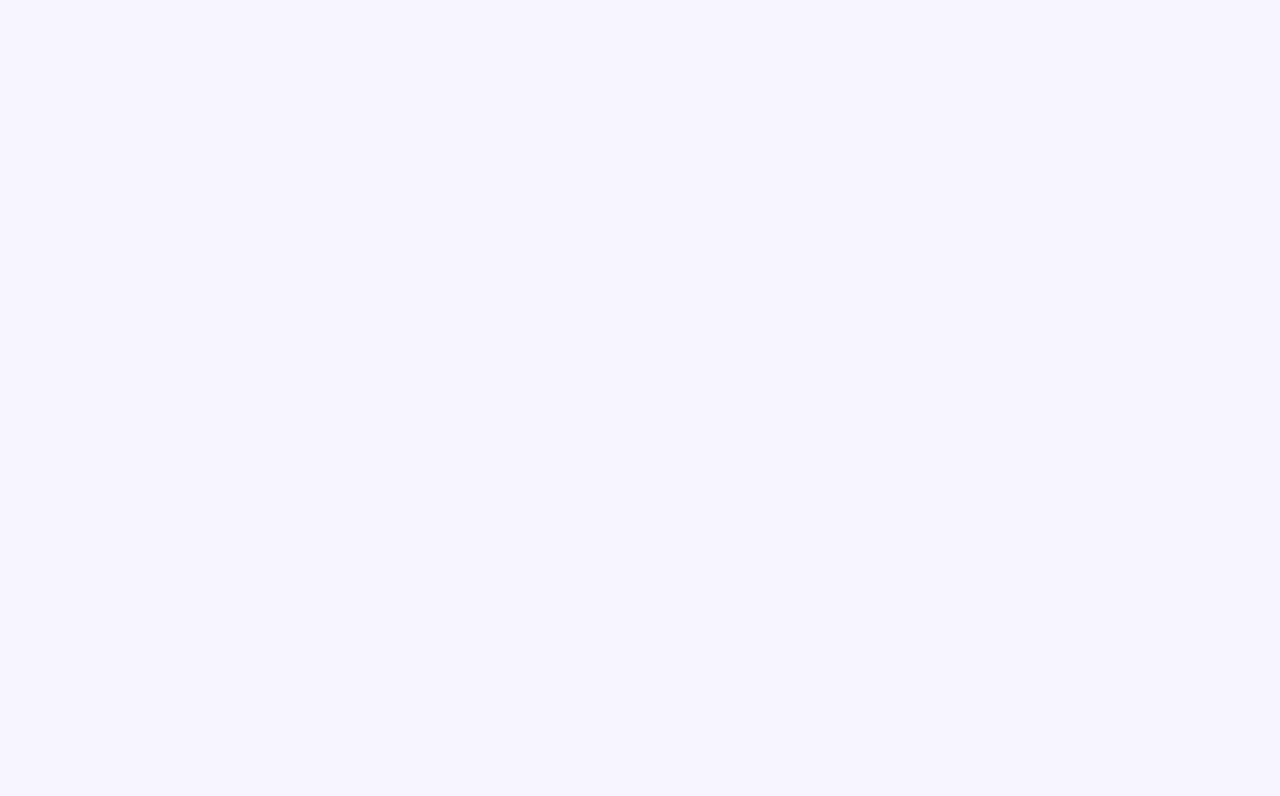
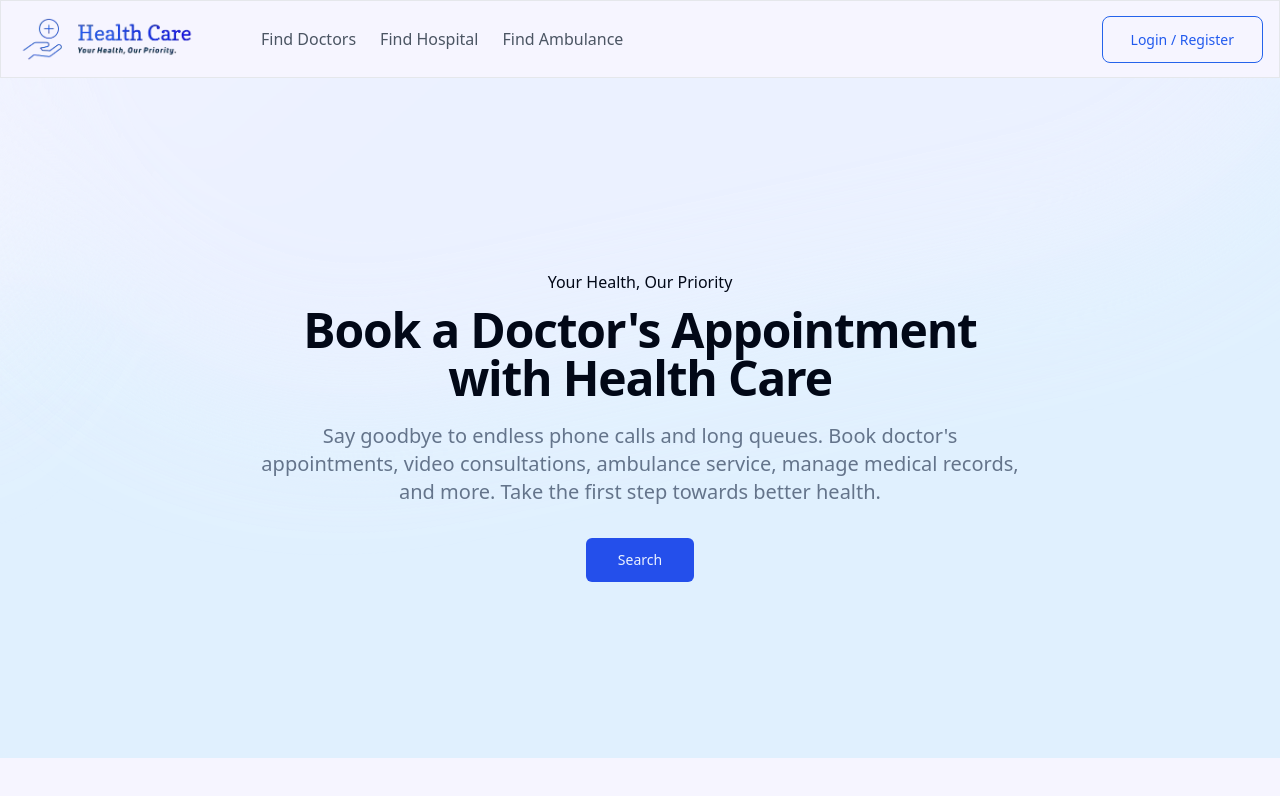
Before and after one commit to smsohag32/health-care-frontend, a React (Vite) app: page / in a window 1280 px wide. Shown: the top 796 px of the page. Built offline with nearby package versions, Linux system fonts and the light colour scheme.

Commit message:
hero section add

```diff
--- a/src/components/header/Header.jsx
+++ b/src/components/header/Header.jsx
@@ -1,12 +1,107 @@
-import React from 'react';
+import React, { useState } from 'react';
+import logo from "@/assets/logo/logo.webp";
+import { Link, NavLink } from 'react-router-dom';
+
 
 const Header = () => {
+   const [isMenuOpen, setIsMenuOpen] = useState(false);
+
+   const toggleMenu = () => {
+      setIsMenuOpen(!isMenuOpen);
+   };
+
+   const closeMenu = () => {
+      setIsMenuOpen(false);
+   };
+
    return (
-      <div>
-         <nav>
-               <div>
+      <div className='py-4 sticky top-0 z-50 border-[0.5px] body-bg border-b-gray-200'>
+         <nav className='main-container  flex items-center justify-between'>
+            <div className='flex z-50 items-center lg:gap-16'>
+               <Link to={'/'}>
+                  <img className='w-[150px] lg:w-[180px]' src={logo} alt="logo" />
+               </Link>
 
+               {/* large device*/}
+               <div className='hidden lg:flex items-center gap-6'>
+                  <NavLink
+                     to="/find-doctors"
+                     className={({ isActive }) =>
+                        isActive ? 'text-blue-600 font-semibold' : 'text-gray-600'
+                     }
+                  >
+                     Find Doctors
+                  </NavLink>
+                  <NavLink
+                     to="/find-hospital"
+                     className={({ isActive }) =>
+                        isActive ? 'text-blue-600 font-semibold' : 'text-gray-600'
+                     }
+                  >
+                     Find Hospital
+                  </NavLink>
+                  <NavLink
+                     to="/find-ambulance"
+                     className={({ isActive }) =>
+                        isActive ? 'text-blue-600 font-semibold' : 'text-gray-600'
+                     }
+                  >
+                     Find Ambulance
+                  </NavLink>
                </div>
+            </div>
+            {/* user authentication  */}
+            <div className='hidden lg:block'>
+               <Link className='outline-btn' to={'/auth/login'}>Login / Register</Link>
+            </div>
+
+
+            {/* toggle button */}
+
+            <div className='lg:hidden z-50 block'>
+               <button onClick={toggleMenu} className='title-text'><svg width="40" height="40" viewBox="0 0 24 24" fill="none" xmlns="http://www.w3.org/2000/svg">
+                  <path d="M3 12H21M3 6H21M9 18H21" stroke="currentColor" strokeWidth="2" strokeLinecap="round" strokeLinejoin="round" />
+               </svg>
+               </button>
+            </div>
+            {/* small device  */}
+
+
+            <div className={`lg:hidden border pt-20 mt-[80px] fixed inset-0 body-bg p-6 z-40 w-full flex flex-col items-center gap-6 overflow-hidden transition-transform duration-500  ease-in-out ${isMenuOpen ? 'transform duration-500 translate-y-0  opacity-100' : 'transform -translate-y-full opacity-0'}`}>
+               <NavLink
+                  to="/find-doctors"
+                  onClick={closeMenu}
+                  className={({ isActive }) =>
+                     isActive ? 'text-blue-600 font-semibold' : 'text-gray-600'
+                  }
+               >
+                  Find Doctors
+               </NavLink>
+               <NavLink
+                  to="/find-hospital"
+                  onClick={closeMenu}
+                  className={({ isActive }) =>
+                     isActive ? 'text-blue-600 font-semibold' : 'text-gray-600'
+                  }
+               >
+                  Find Hospital
+               </NavLink>
+               <NavLink
+                  to="/find-ambulance"
+                  onClick={closeMenu}
+                  className={({ isActive }) =>
+                     isActive ? 'text-blue-600 font-semibold' : 'text-gray-600'
+                  }
+               >
+                  Find Ambulance
+               </NavLink>
+
+               {/* user authentication  */}
+               <div className='lg:hidden mt-10'>
+                  <Link onClick={closeMenu} className='outline-btn' to={'/auth/login'}>Login / Register</Link>
+               </div>
+            </div>
+
          </nav>
       </div>
    );
--- a/src/index.css
+++ b/src/index.css
@@ -60,11 +60,12 @@
 }
 
 @layer base {
-   * {
-      @apply border-border;
+   body {
+      @apply bg-background  text-foreground text-[16px] font-medium;
    }
-   body {
-      @apply bg-background text-foreground text-[16px] font-medium;
+
+   .main-container {
+      @apply max-w-[1380px] mx-auto w-full px-6 lg:px-4;
    }
    .primary-text {
       @apply text-[#215AEE];
@@ -85,7 +86,7 @@
       @apply bg-[#023154];
    }
    .body-bg {
-      @apply bg-[#F8F9FA];
+      @apply bg-[#F6F5FF];
    }
 
    /* button  */
--- a/src/layouts/Main.jsx
+++ b/src/layouts/Main.jsx
@@ -4,8 +4,8 @@ import { Outlet } from "react-router-dom";
 
 const Main = () => {
    return (
-      <div>
-         <Header />
+      <div className="relative scroll-smooth overflow-hidden">
+      <Header />
          <div className="min-h-[60vh]">
             <Outlet />
          </div>
--- a/src/pages/Authentication/Login/Login.jsx
+++ b/src/pages/Authentication/Login/Login.jsx
@@ -2,8 +2,8 @@ import { Button } from "@/components/ui/button";
 
 const Login = () => {
    return (
-      <div className=" flex items-center justify-center min-h-screen">
-         <Button  className="!py-3 !px-10">Login</Button>
+      <div className=" flex relative items-center justify-center min-h-screen">
+         <Button className="!py-3 !px-10">Login</Button>
       </div>
    );
 };
--- /dev/null
+++ b/src/pages/Public/FindAmbulance.jsx/FindAmbulance.jsx
@@ -0,0 +1,11 @@
+import React from 'react';
+
+const FindAmbulance = () => {
+   return (
+      <div>
+
+      </div>
+   );
+};
+
+export default FindAmbulance;
--- /dev/null
+++ b/src/pages/Public/FindDoctors/FindDoctors.jsx
@@ -0,0 +1,11 @@
+import React from 'react';
+
+const FindDoctors = () => {
+   return (
+      <div>
+
+      </div>
+   );
+};
+
+export default FindDoctors;
--- /dev/null
+++ b/src/pages/Public/FindHospital/FindHospital.jsx
@@ -0,0 +1,11 @@
+import React from 'react';
+
+const FindHospital = () => {
+   return (
+      <div>
+
+      </div>
+   );
+};
+
+export default FindHospital;
--- a/src/pages/Public/Home/Hero.jsx
+++ b/src/pages/Public/Home/Hero.jsx
@@ -1,9 +1,45 @@
+import { Button } from '@/components/ui/button';
 import React from 'react';
 
 const Hero = () => {
    return (
-      <div>
+      <div className='h-[680px] bg-opacity-80 backdrop-blur-sm  secondary-bg'>
 
+         <div className="relative overflow-hidden py-24 lg:py-32">
+            <div
+               aria-hidden="true"
+               className="flex absolute -top-96 start-1/2 transform -translate-x-1/2"
+            >
+               <div className="bg-gradient-to-r from-background/50 to-background blur-3xl w-[25rem] h-[44rem] rotate-[-60deg] transform -translate-x-[10rem]" />
+               <div className="bg-gradient-to-tl blur-3xl w-[90rem] h-[50rem] rounded-full origin-top-left -rotate-12 -translate-x-[15rem] from-primary-foreground via-primary-foreground to-background" />
+            </div>
+
+
+
+            <div className="relative z-10">
+               <div className="main-container py-10 lg:py-16">
+                  <div className="max-w-3xl text-center mx-auto">
+                     <p className="">Your Health, Our Priority</p>
+                     {/* Title */}
+                     <div className="mt-3 max-w-3xl">
+                        <h1 className="scroll-m-20 text-4xl font-extrabold tracking-tight lg:text-5xl">
+                           Book a Doctor's Appointment with Health Care
+                        </h1>
+                     </div>
+
+                     <div className="mt-5 max-w-3xl">
+                        <p className="text-xl text-muted-foreground">
+                           Say goodbye to endless phone calls and long queues. Book doctor's appointments, video consultations, ambulance service, manage medical records, and more. Take the first step towards better health.
+                        </p>
+                     </div>
+                     {/* SearchBox */}
+                     <div className="mt-8 gap-3 flex justify-center">
+                        <Button size={"lg"}>Search</Button>
+                     </div>
+                  </div>
+               </div>
+            </div>
+         </div>
       </div>
    );
 };
--- a/src/pages/Public/Home/HomePage.jsx
+++ b/src/pages/Public/Home/HomePage.jsx
@@ -3,7 +3,7 @@ import Hero from './Hero';
 
 const HomePage = () => {
    return (
-      <div>
+      <div className='relative overflow-hidden'>
          <Hero />
       </div>
    );
```
Also changed, not shown: src/routes/Router.jsx (+15 -0 lines), src/assets/icons/menu.svg (added).
